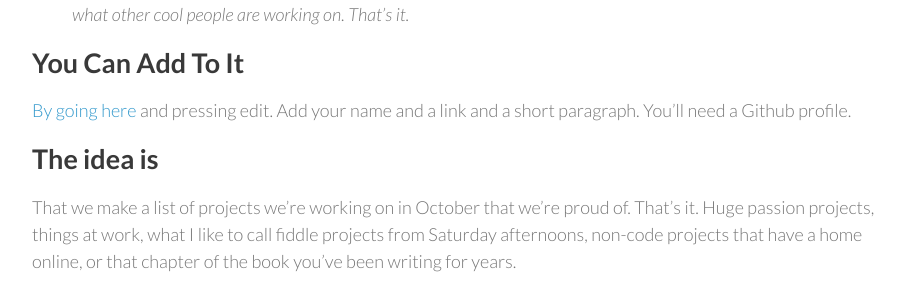
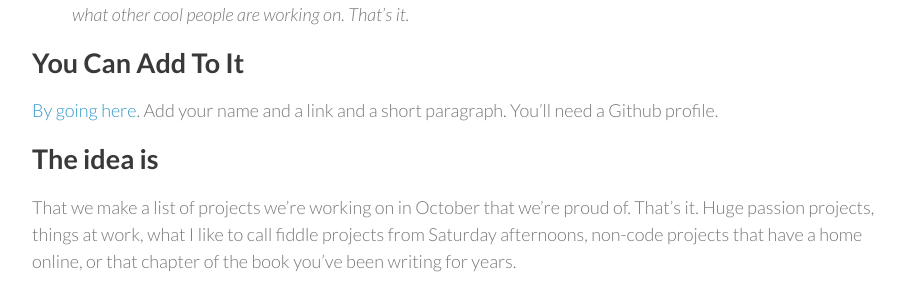
Before and after one commit to RichardLitt/octobuild, a Jekyll site: the page built from index.md, in a window 1280 px wide. Shown: the part 361-655 px from the top of the page, without its empty margins (178-1098 px from the left). Built offline with Jekyll 4.4.1, drawn with Linux system fonts in a browser that asks for light colours; Markdown is read by kramdown in place of the engine named in the settings.

Commit message:
CHanged link, added README

```diff
--- a/index.md
+++ b/index.md
@@ -11,7 +11,7 @@
 
 ## You Can Add To It
 
-[By going here](https://github.com/RichardLitt/octobuild/edit/gh-pages/README.md) and pressing edit. Add your name and a link and a short paragraph. You'll need a Github profile.
+[By going here](https://github.com/RichardLitt/octobuild/edit/gh-pages/index.md). Add your name and a link and a short paragraph. You'll need a Github profile.
 
 ## The idea is
 
```
Also changed, not shown: README.md (added).
